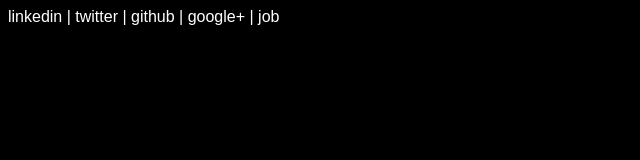
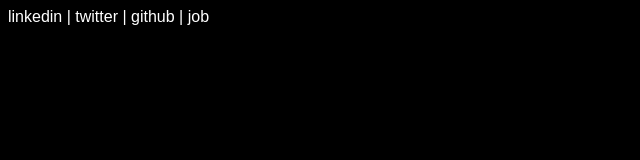
Before and after one commit to mbornoz/mbornoz.github.io, a plain HTML site: page index.html in a window 1280 px wide. Shown: the full height of the page, 0-640 px from the left. Drawn offline with Linux system fonts and the light colour scheme.

Commit message:
remove google+

```diff
--- a/index.html
+++ b/index.html
@@ -15,6 +15,6 @@
   </style>
 </head>
 <body>
-<a href="http://ch.linkedin.com/in/mathieubornoz">linkedin</a> | <a href="https://twitter.com/#!/mbornoz">twitter</a> | <a href="http://github.com/mbornoz/">github</a> | <a href="https://plus.google.com/u/0/105575731478594702017/">google+</a> | <a href="http://www.camptocamp.com/">job</a>
+<a href="http://ch.linkedin.com/in/mathieubornoz">linkedin</a> | <a href="https://twitter.com/#!/mbornoz">twitter</a> | <a href="http://github.com/mbornoz/">github</a> | <a href="http://www.camptocamp.com/">job</a>
 </body>
 </html>
```
